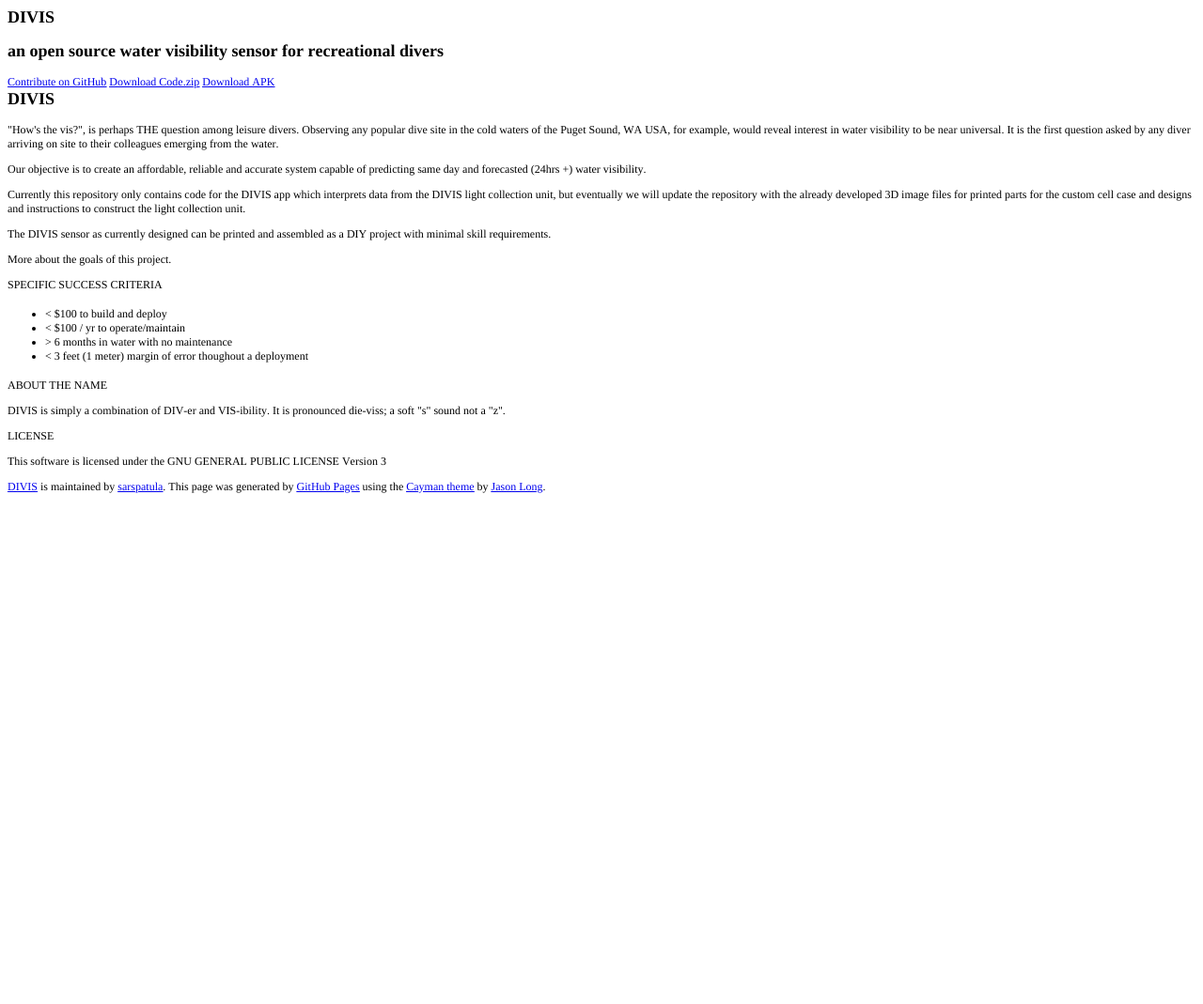
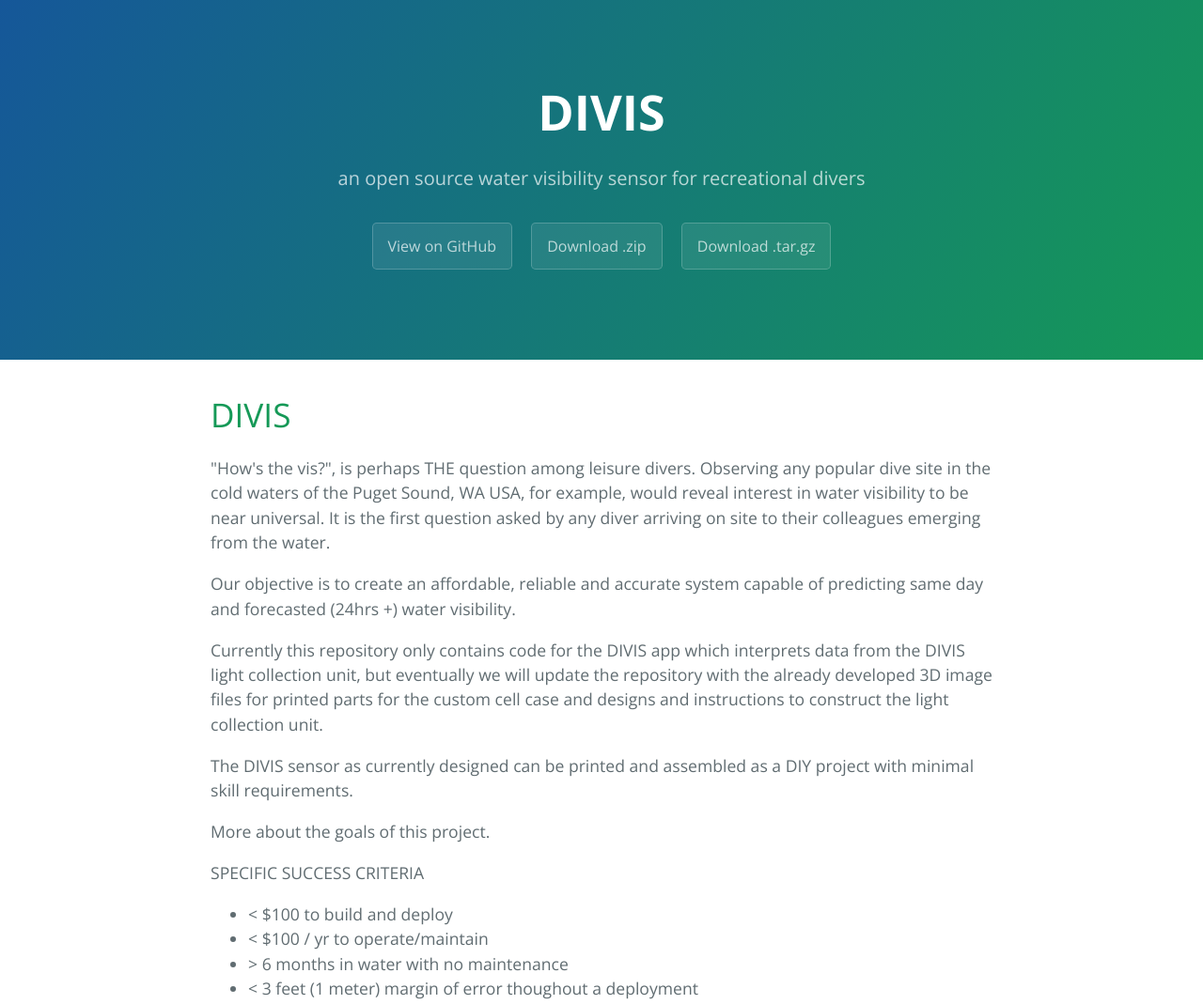
Before and after one commit to sarspatula/DIVIS, a plain HTML site: page index.html in a window 1280 px wide. Shown: the top 1069 px of the page at 94% size. Before the commit the page ends 800 px from the top, so only its background shows below. Drawn offline with nearby package versions, Linux system fonts and the light colour scheme.

Commit message:
Create gh-pages branch via GitHub

```diff
--- a/index.html
+++ b/index.html
@@ -1,46 +1,62 @@
-<!DOCTYPE html PUBLIC "-//W3C//DTD HTML 4.01//EN" "http://www.w3.org/TR/html4/strict.dtd">
-<html>
-<head>
-  <meta http-equiv="Content-Type" content="text/html; charset=utf-8">
-  <meta http-equiv="Content-Style-Type" content="text/css">
-  <title>DIVIS by sarspatula</title>
-  <meta name="Generator" content="Cocoa HTML Writer">
-  <meta name="CocoaVersion" content="1404.34">
-  <style type="text/css">
-    p.p2 {margin: 0.0px 0.0px 0.0px 0.0px; line-height: 14.0px; font: 12.0px Times; color: #0000ee; -webkit-text-stroke: #0000ee}
-    p.p3 {margin: 0.0px 0.0px 12.0px 0.0px; line-height: 14.0px; font: 12.0px Times; color: #000000; -webkit-text-stroke: #000000}
-    p.p4 {margin: 0.0px 0.0px 0.0px 0.0px; line-height: 14.0px; font: 12.0px Times; color: #000000; -webkit-text-stroke: #000000}
-    li.li4 {margin: 0.0px 0.0px 0.0px 0.0px; line-height: 14.0px; font: 12.0px Times; color: #000000; -webkit-text-stroke: #000000}
-    span.s1 {font-kerning: none}
-    span.s2 {text-decoration: underline ; font-kerning: none}
-    span.s3 {font-kerning: none; color: #000000; -webkit-text-stroke: 0px #000000}
-    span.s4 {text-decoration: underline ; font-kerning: none; color: #0000ee; -webkit-text-stroke: 0px #0000ee}
-    span.s5 {-webkit-text-stroke: 0px #000000}
-    span.s6 {font: 12.0px Times; text-decoration: underline ; font-kerning: none; color: #0000ee; -webkit-text-stroke: 0px #0000ee}
-    ul.ul1 {list-style-type: disc}
-  </style>
-</head>
-<body>
-<h1 style="margin: 0.0px 0.0px 14.9px 0.0px; line-height: 22.0px; font: 18.0px Times; color: #000000; -webkit-text-stroke: #000000"><span class="s1"><b>DIVIS</b></span></h1>
-<h2 style="margin: 0.0px 0.0px 14.9px 0.0px; line-height: 22.0px; font: 18.0px Times; color: #000000; -webkit-text-stroke: #000000"><span class="s1"><b>an open source water visibility sensor for recreational divers</b></span></h2>
-<p class="p2"><span class="s2"><a href="https://github.com/sarspatula/DIVIS">Contribute on GitHub</a></span><span class="s3"> <a href="https://github.com/sarspatula/DIVIS/zipball/master"><span class="s4">Download Code.zip</span></a> <a href="https://github.com/sarspatula/DIVIS/tarball/master"><span class="s4">Download APK</span></a></span></p>
-<h1 style="margin: 0.0px 0.0px 14.9px 0.0px; line-height: 22.0px; font: 18.0px Times; color: #000000; -webkit-text-stroke: #000000"><span class="s1"><b>DIVIS</b></span></h1>
-<p class="p3"><span class="s1">"How's the vis?", is perhaps THE question among leisure divers. Observing any popular dive site in the cold waters of the Puget Sound, WA USA, for example, would reveal interest in water visibility to be near universal. It is the first question asked by any diver arriving on site to their colleagues emerging from the water.</span></p>
-<p class="p3"><span class="s1">Our objective is to create an affordable, reliable and accurate system capable of predicting same day and forecasted (24hrs +) water visibility.</span></p>
-<p class="p3"><span class="s1">Currently this repository only contains code for the DIVIS app which interprets data from the DIVIS light collection unit, but eventually we will update the repository with the already developed 3D image files for printed parts for the custom cell case and designs and instructions to construct the light collection unit.</span></p>
-<p class="p3"><span class="s1">The DIVIS sensor as currently designed can be printed and assembled as a DIY project with minimal skill requirements.<span class="Apple-converted-space"> </span></span></p>
-<p class="p3"><span class="s1">More about the goals of this project.</span></p>
-<p class="p3"><span class="s1">SPECIFIC SUCCESS CRITERIA</span></p>
-<ul class="ul1">
-  <li class="li4"><span class="s5"></span><span class="s1">&lt; $100 to build and deploy</span></li>
-  <li class="li4"><span class="s5"></span><span class="s1">&lt; $100 / yr to operate/maintain</span></li>
-  <li class="li4"><span class="s5"></span><span class="s1">&gt; 6 months in water with no maintenance</span></li>
-  <li class="li4"><span class="s5"></span><span class="s1">&lt; 3 feet (1 meter) margin of error thoughout a deployment</span></li>
+<!DOCTYPE html>
+<html lang="en-us">
+  <head>
+    <meta charset="UTF-8">
+    <title>DIVIS by sarspatula</title>
+    <meta name="viewport" content="width=device-width, initial-scale=1">
+    <link rel="stylesheet" type="text/css" href="stylesheets/normalize.css" media="screen">
+    <link href='https://fonts.googleapis.com/css?family=Open+Sans:400,700' rel='stylesheet' type='text/css'>
+    <link rel="stylesheet" type="text/css" href="stylesheets/stylesheet.css" media="screen">
+    <link rel="stylesheet" type="text/css" href="stylesheets/github-light.css" media="screen">
+  </head>
+  <body>
+    <section class="page-header">
+      <h1 class="project-name">DIVIS</h1>
+      <h2 class="project-tagline">an open source water visibility sensor for recreational divers</h2>
+      <a href="https://github.com/sarspatula/DIVIS" class="btn">View on GitHub</a>
+      <a href="https://github.com/sarspatula/DIVIS/zipball/master" class="btn">Download .zip</a>
+      <a href="https://github.com/sarspatula/DIVIS/tarball/master" class="btn">Download .tar.gz</a>
+    </section>
+
+    <section class="main-content">
+      <h1>
+<a id="divis" class="anchor" href="#divis" aria-hidden="true"><span aria-hidden="true" class="octicon octicon-link"></span></a>DIVIS</h1>
+
+<p>"How's the vis?", is perhaps THE question among leisure divers. Observing any popular dive site in the cold waters of the Puget Sound, WA USA, for example, would reveal interest in water visibility to be near universal. It is the first question asked by any diver arriving on site to their colleagues emerging from the water.</p>
+
+<p>Our objective is to create an affordable, reliable and accurate system capable of predicting same day and forecasted (24hrs +) water visibility.</p>
+
+<p>Currently this repository only contains code for the DIVIS app which interprets data from the DIVIS light collection unit, but eventually we will update the repository with the already developed 3D image files for printed parts for the custom cell case and designs and instructions to construct the light collection unit.</p>
+
+<p>The DIVIS sensor as currently designed can be printed and assembled as a DIY project with minimal skill requirements. </p>
+
+<p>More about the goals of this project.</p>
+
+<p>SPECIFIC SUCCESS CRITERIA</p>
+
+<ul>
+<li>&lt; $100 to build and deploy</li>
+<li>&lt; $100 / yr to operate/maintain</li>
+<li>&gt; 6 months in water with no maintenance</li>
+<li>&lt; 3 feet (1 meter) margin of error thoughout a deployment</li>
 </ul>
-<p class="p3"><span class="s1">ABOUT THE NAME</span></p>
-<p class="p3"><span class="s1">DIVIS is simply a combination of DIV-er and VIS-ibility. It is pronounced die-viss; a soft "s" sound not a "z".</span></p>
-<p class="p3"><span class="s1">LICENSE</span></p>
-<p class="p3"><span class="s1">This software is licensed under the GNU GENERAL PUBLIC LICENSE Version 3</span></p>
-<p class="p4"><span class="s4"><a href="https://github.com/sarspatula/DIVIS">DIVIS</a></span><span class="s1"> is maintained by <a href="https://github.com/sarspatula"><span class="s6">sarspatula</span></a>. This page was generated by <a href="https://pages.github.com/"><span class="s6">GitHub Pages</span></a> using the <a href="https://github.com/jasonlong/cayman-theme"><span class="s6">Cayman theme</span></a> by <a href="https://twitter.com/jasonlong"><span class="s6">Jason Long</span></a>.<span class="Apple-converted-space"> </span></span></p>
-</body>
+
+<p>ABOUT THE NAME</p>
+
+<p>DIVIS is simply a combination of DIV-er and VIS-ibility. It is pronounced die-viss; a soft "s" sound not a "z".</p>
+
+<p>LICENSE</p>
+
+<p>This software is licensed under the GNU GENERAL PUBLIC LICENSE Version 3</p>
+
+      <footer class="site-footer">
+        <span class="site-footer-owner"><a href="https://github.com/sarspatula/DIVIS">DIVIS</a> is maintained by <a href="https://github.com/sarspatula">sarspatula</a>.</span>
+
+        <span class="site-footer-credits">This page was generated by <a href="https://pages.github.com">GitHub Pages</a> using the <a href="https://github.com/jasonlong/cayman-theme">Cayman theme</a> by <a href="https://twitter.com/jasonlong">Jason Long</a>.</span>
+      </footer>
+
+    </section>
+
+
+  </body>
 </html>
```
